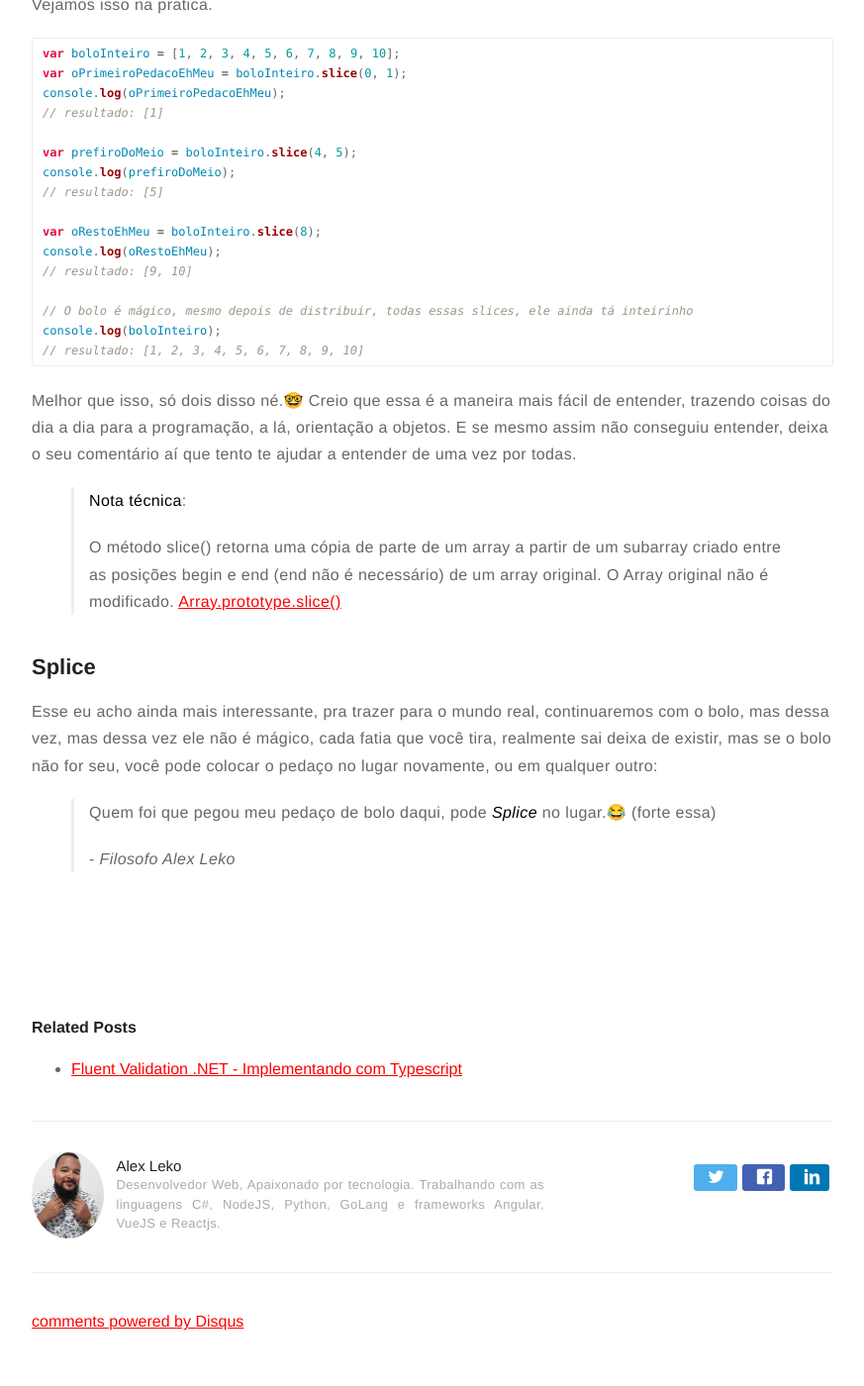
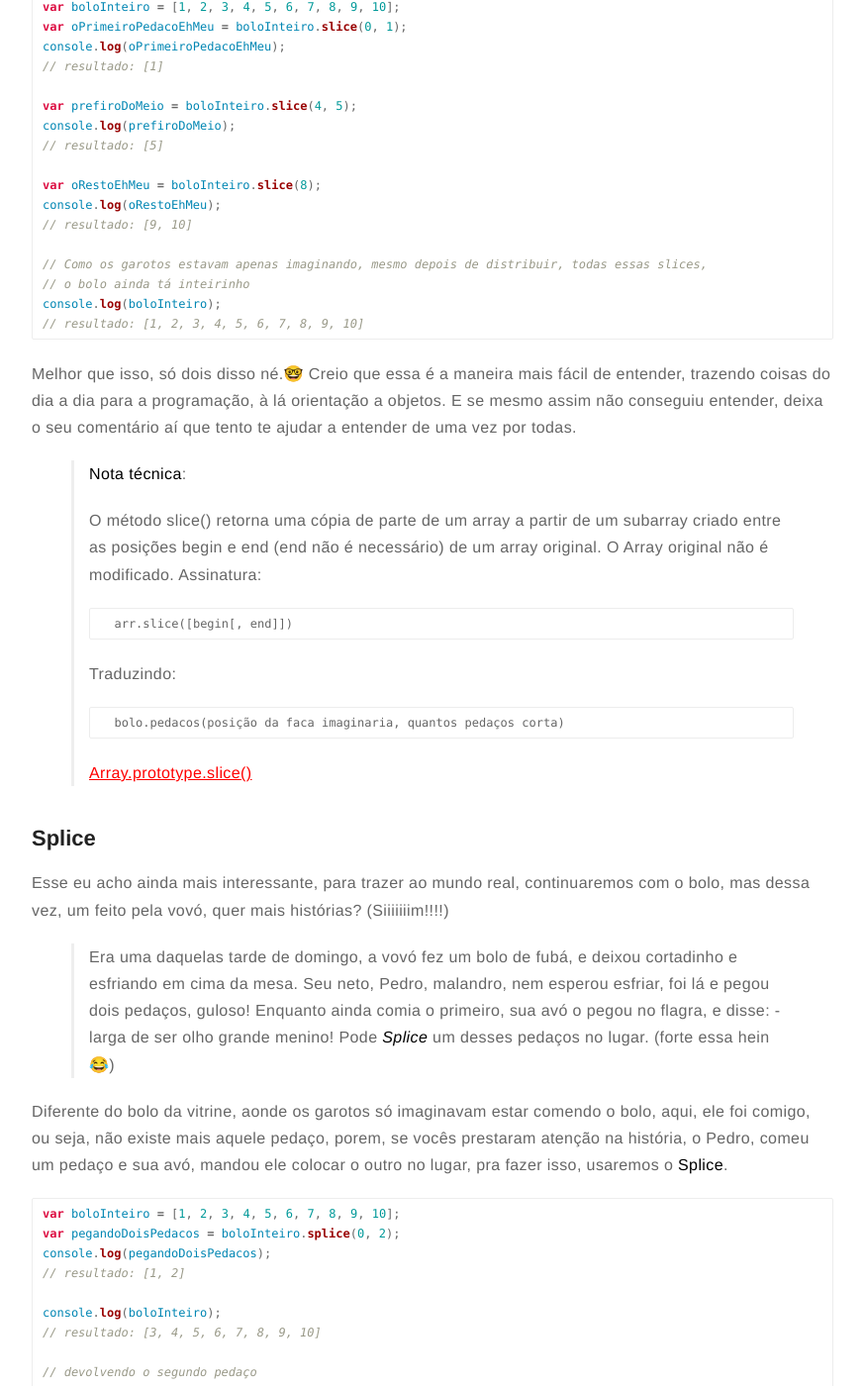
Before and after one commit to ldwsolucoesinteligentes/ldw-site-blog, a Jekyll site: the page built from _posts/2019-03-02-entendendo-de-uma-vez-por-todas-a-diferenca-entre-slice-e-splice-em-arrays-javascript-um-guia-definitivo.markdown, in a window 1280 px wide and 1400 px high, scrolled down 881 px. Shown: the whole window at 99% size, without its empty margins (203-1076 px from the left). Built offline with Jekyll 4.4.1, drawn with Linux system fonts in a browser that asks for light colours; comment, search, counter and statistics services are not loaded; some of the changed text lies outside the part shown.

Commit message:
new post

````diff
--- a/_posts/2019-03-02-entendendo-de-uma-vez-por-todas-a-diferenca-entre-slice-e-splice-em-arrays-javascript-um-guia-definitivo.markdown
+++ b/_posts/2019-03-02-entendendo-de-uma-vez-por-todas-a-diferenca-entre-slice-e-splice-em-arrays-javascript-um-guia-definitivo.markdown
@@ -10,23 +10,21 @@
     - tutoriais
 ---
 
-Fala galera!!! Olha eu aqui de novo. O assunto que vamos discutir hoje, não é novo, e nem de longe, complexo, mas ainda causa bastante confusão. Eu mesmo no inicio me confundia bastante, e quero hoje, te ajudar a nunca mais errar a diferença entre `slice` e `splice`, creio que a própria entonação da pronuncia já faz com que nossa mente se engane. Traduzindo ao pé da letra, **Slice** é uma _fatia_, um _pedaço_ de algo, já **Splice** é _emenda_.
+Fala galera!!! Olha eu aqui de novo. O assunto que vamos discutir hoje, não é novo, e nem de longe complexo, mas ainda causa bastante confusão. Eu mesmo no inicio me confundia bastante, e quero hoje, te ajudar a nunca mais errar a diferença entre `slice` e `splice`, creio que a própria entonação da pronuncia já faz com que nossa mente se engane. Traduzindo ao pé da letra, **Slice** é uma _fatia_, um _pedaço_ de algo, já **Splice** é _emenda_.
 
-Tendo isso em mente, vamos fazer uma frase que defina de um jeito que não vamos esquecer:
+Tendo isso em mente, vamos contar uma história que defina de um jeito que não vamos esquecer:
 
 ## Slice
 
-> Eu quero um **_slice_** desse "bolo" de Array (10), daqui (0) até ali (2).
+> Imagine três garotos, Pedro, Tiago e João, olhando pela vitrine de uma confeitaria uma torna gigante, imaginou?. Então acompanha o diálogo:
 >
-> \- _Filosofo Alex Leko_
+> Pedro diz: - Eu vou querer o primeiro _slice_!
+>
+> Tiago - Eu prefiro o _slice_ do meio, tem mais recheio.
+>
+> João - Então o resto é meu!😝
 
-Mais uma:
-
-> Esse **_slice_** é muito grande (10) corta pra mim daqui (7) até o final.
->
-> \- _Filosofo Alex Leko_
-
-E aí gostaram do meu lado poético?😝 Dúvido que vocês iram esquecer agora, eu não esqueço mais. Vejamos isso na pratica.
+Vejamos isso na pratica.
 
 ```js
 var boloInteiro = [1, 2, 3, 4, 5, 6, 7, 8, 9, 10];
@@ -42,24 +40,80 @@
 console.log(oRestoEhMeu);
 // resultado: [9, 10]
 
-// O bolo é mágico, mesmo depois de distribuir, todas essas slices, ele ainda tá inteirinho
+// Como os garotos estavam apenas imaginando, mesmo depois de distribuir, todas essas slices,
+// o bolo ainda tá inteirinho
 console.log(boloInteiro);
 // resultado: [1, 2, 3, 4, 5, 6, 7, 8, 9, 10]
 ```
 
-Melhor que isso, só dois disso né.🤓 Creio que essa é a maneira mais fácil de entender, trazendo coisas do dia a dia para a programação, a lá, orientação a objetos. E se mesmo assim não conseguiu entender, deixa o seu comentário aí que tento te ajudar a entender de uma vez por todas.
+Melhor que isso, só dois disso né.🤓 Creio que essa é a maneira mais fácil de entender, trazendo coisas do dia a dia para a programação, à lá orientação a objetos. E se mesmo assim não conseguiu entender, deixa o seu comentário aí que tento te ajudar a entender de uma vez por todas.
 
 > **Nota técnica**:
 >
 > O método slice() retorna uma cópia de parte de um array a partir de um subarray
 > criado entre as posições begin e end (end não é necessário) de um array original.
-> O Array original não é modificado. [Array.prototype.slice()](https://developer.mozilla.org/pt-BR/docs/Web/JavaScript/Reference/Global_Objects/Array/slice)
+> O Array original não é modificado.
+> Assinatura:
+>
+>       arr.slice([begin[, end]])
+>
+> Traduzindo:
+>
+>       bolo.pedacos(posição da faca imaginaria, quantos pedaços corta)
+>
+> [Array.prototype.slice()](https://developer.mozilla.org/pt-BR/docs/Web/JavaScript/Reference/Global_Objects/Array/slice){:targe="\_blank"}
 
 ## Splice
 
-Esse eu acho ainda mais interessante, pra trazer para o mundo real, continuaremos com o bolo, mas dessa vez, mas dessa vez ele não é mágico, cada fatia que você tira, realmente sai deixa de existir, mas se o bolo não for seu, você pode colocar o pedaço no lugar novamente, ou em qualquer outro:
+Esse eu acho ainda mais interessante, para trazer ao mundo real, continuaremos com o bolo, mas dessa vez, um feito pela vovó, quer mais histórias? (Siiiiiiim!!!!)
 
-> Quem foi que pegou meu pedaço de bolo daqui,
-> pode **_Splice_** no lugar.😂 (forte essa)
+> Era uma daquelas tarde de domingo, a vovó fez um bolo de fubá, e deixou cortadinho e esfriando em cima da mesa.
+> Seu neto, Pedro, malandro, nem esperou esfriar, foi lá e pegou dois pedaços, guloso! Enquanto ainda comia o primeiro,
+> sua avó o pegou no flagra, e disse: - larga de ser olho grande menino! Pode **_Splice_** um desses pedaços no lugar. (forte essa hein 😂)
+
+Diferente do bolo da vitrine, aonde os garotos só imaginavam estar comendo o bolo, aqui, ele foi comigo, ou seja, não existe mais aquele pedaço, porem, se vocês prestaram atenção na história, o Pedro, comeu um pedaço e sua avó, mandou ele colocar o outro no lugar, pra fazer isso, usaremos o **Splice**.
+
+```js
+var boloInteiro = [1, 2, 3, 4, 5, 6, 7, 8, 9, 10];
+var pegandoDoisPedacos = boloInteiro.splice(0, 2);
+console.log(pegandoDoisPedacos);
+// resultado: [1, 2]
+
+console.log(boloInteiro);
+// resultado: [3, 4, 5, 6, 7, 8, 9, 10]
+
+// devolvendo o segundo pedaço
+// Observe que como quero devolver um pedaço, escolho a posição que quero colocar esse pedaço
+// no caso a posição 0, como não quero pegar, informo que não quero andar no array, nesse caso coloco 0
+// e por fim, devolvo o pedaço número 2.
+// array.splice(posição da faca, quantos pedaços corta, ...infinitos pedaços no lugar se quiser)
+boloInteiro.splice(0, 0, 2);
+console.log(prefiroDoMeio);
+// resultado: [2, 3, 4, 5, 6, 7, 8, 9, 10]
+```
+
+E aí, pegou o esquema? Mais complicado? Falando tecnicamente.
+
+> **Nota técnica**:
 >
-> \- _Filosofo Alex Leko_
+> O método splice() altera o conteúdo de uma lista, adicionando novos elementos enquanto remove elementos antigos.
+>
+> Assinatura:
+>
+>       array.splice(indice[, deleteCount[, elemento1[, ...[, elementoN]]])
+>
+> Traduzindo:
+>
+>       bolo.pedacos(posição da faca, quantos pedaços cortar, ...infinitos pedaços para colocar no lugar se quiser)
+>
+> [Array.prototype.splice()](https://developer.mozilla.org/pt-BR/docs/Web/JavaScript/Reference/Global_Objects/Array/splice){:targe="\_blank"}
+
+<div class="breaker"></div>
+
+## Os Finalmentes
+
+O método **Slice** é usado para consultar posições de um Array, trazer uma determinada parte dele, sem modificá-lo, já com o **Splice**, você remove os elementos de uma determinada posição de Array, com a possibilidade de colocar outros no lugar, ambos os métodos, retornam as posições manipuladas. As funcionalidades de ambos, são realmente parecidas, mas como costumo repetir: _Parecido não é igual_.
+
+É isso, espero ter ajudado, e finalmente você tenha entendido essa diferença, qualquer coisa estou a disposição, deixe seu comentário, compartilhe com seus amigos, e vejo vocês no próximo post.
+
+**_Tchau e Bença!!!_**
````
